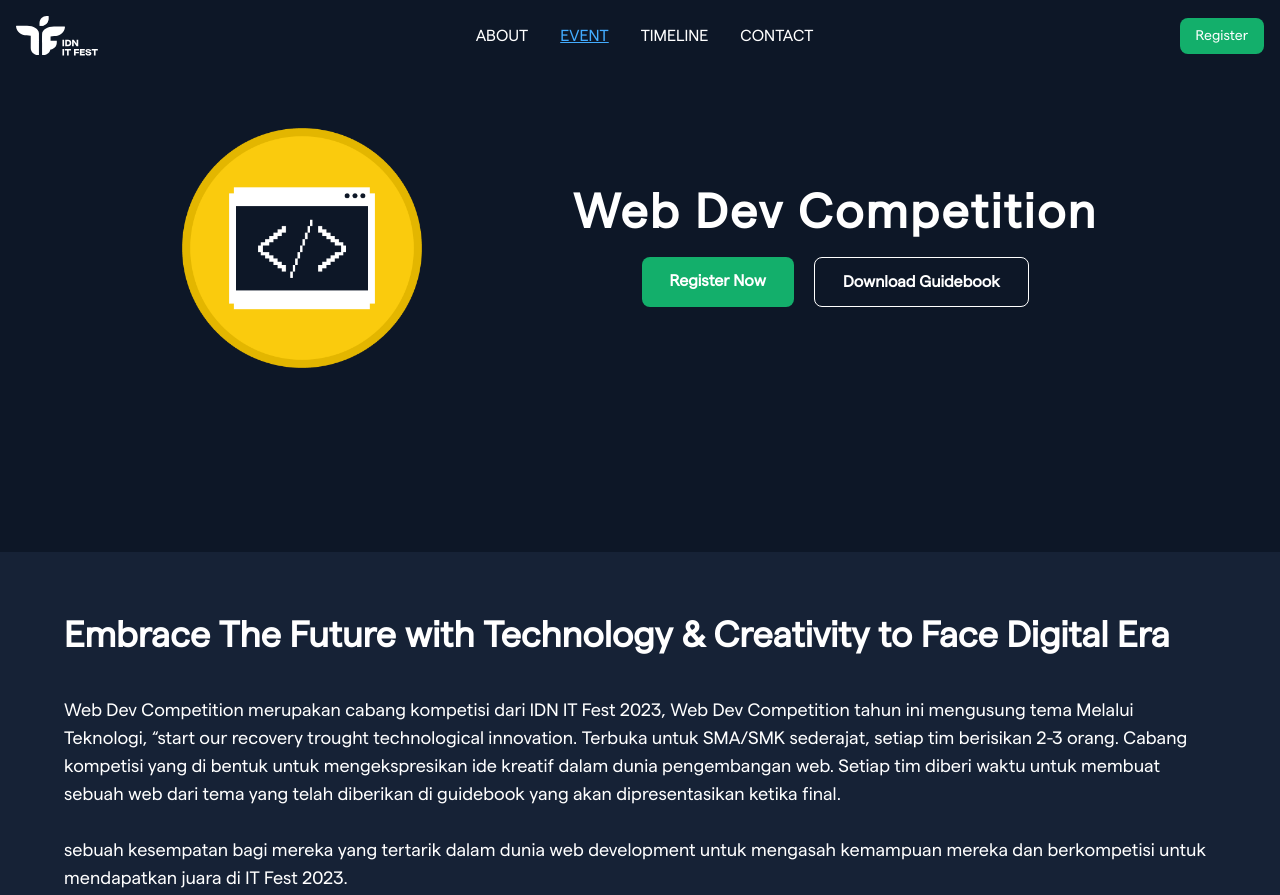
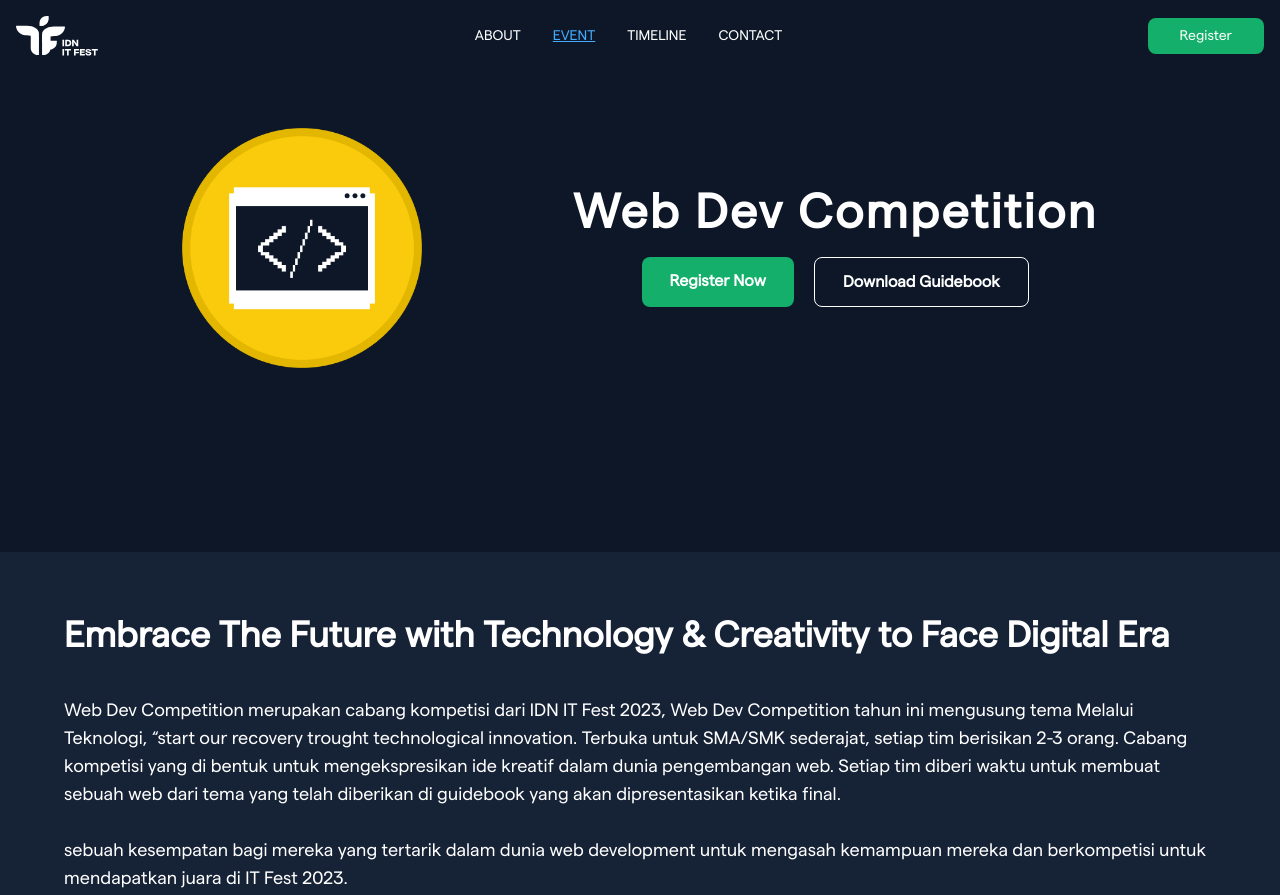
Before and after one commit to akmlrnyn/itfest-2023, a website: page src/web-dev-comp.html in a window 1280 px wide. Shown: the top 895 px of the page. Drawn offline with nearby package versions, Linux system fonts and the light colour scheme.

Commit message:
adding hover effect and change text link size

```diff
--- a/src/web-dev-comp.html
+++ b/src/web-dev-comp.html
@@ -35,7 +35,8 @@
                     <img src="./img/logo-it-fest.svg" class="h-10 mr-3" alt="IT FEST Logo" />
                 </a>
                 <div class="flex md:order-2">
-                    <a href="" type="button" class="text-white bg-green hover:opacity-80 font-medium rounded-lg text-sm px-4 py-2 text-center mr-3 md:mr-0">Register</a>
+                    <a href="" class="text-white transition bg-green hover:opacity-80 font-medium rounded-lg text-sm px-8 py-2 text-center mr-3 md:mr-0">Register</a>
+
                     <button
                         data-collapse-toggle="navbar-sticky"
                         type="button"
@@ -53,16 +54,16 @@
                 <div class="items-center justify-between hidden w-full md:flex md:w-auto md:order-1" id="navbar-sticky">
                     <ul class="flex flex-col p-4 md:p-0 mt-4 font-medium border border-gray-100 rounded-lg md:flex-row md:space-x-8 md:mt-0 md:border-0 dark:bg-gray-800 md:dark:bg-gray-900 dark:border-gray-700">
                         <li>
-                            <a href="index.html" class="block py-2 pl-3 pr-4 text-white rounded hover:bg-162236 md:hover:bg-transparent md:p-0 md:hover:text-blue">ABOUT</a>
+                            <a href="index.html" class="block text-sm transition py-2 pl-3 pr-4 text-white rounded hover:bg-162236 md:hover:bg-transparent md:p-0 md:hover:text-blue">ABOUT</a>
                         </li>
                         <li>
-                            <a href="index.html#competitionList" class="block py-2 pl-3 pr-4 text-blue underline rounded hover:bg-162236 md:hover:bg-transparent md:p-0 md:hover:text-blue">EVENT</a>
+                            <a href="index.html#competitionList" class="block text-sm transition py-2 pl-3 pr-4 text-blue underline rounded hover:bg-162236 md:hover:bg-transparent md:p-0 md:hover:text-blue">EVENT</a>
                         </li>
                         <li>
-                            <a href="#timeline" class="block py-2 pl-3 pr-4 text-white rounded hover:bg-162236 md:hover:bg-transparent md:p-0 md:hover:text-blue">TIMELINE</a>
+                            <a href="#timeline" class="block text-sm transition py-2 pl-3 pr-4 text-white rounded hover:bg-162236 md:hover:bg-transparent md:p-0 md:hover:text-blue">TIMELINE</a>
                         </li>
                         <li>
-                            <a href="#contact" class="block py-2 pl-3 pr-4 text-white rounded hover:bg-162236 md:hover:bg-transparent md:p-0 md:hover:text-blue">CONTACT</a>
+                            <a href="#contact" class="block text-sm transition py-2 pl-3 pr-4 text-white rounded hover:bg-162236 md:hover:bg-transparent md:p-0 md:hover:text-blue">CONTACT</a>
                         </li>
                     </ul>
                 </div>
@@ -79,8 +80,8 @@
             <div class="flex flex-col justify-center">
                 <h1 class="text-center font-bold text-5xl tracking-wider">Web Dev Competition</h1>
                 <div class="flex flex-wrap justify-center mt-5 gap-5">
-                    <a href="https://s.id/itfestwebdev2023" target="_blank" class="bg-green font-bold hover:opacity-80 rounded-lg px-7 py-3">Register Now</a>
-                    <a href="img/WEB DEV-GUIDEBOOK IT FEST 2023.pdf" download class="border hover:opacity-80 border-white font-bold rounded-lg px-7 py-3">Download Guidebook</a>
+                    <a href="https://s.id/itfestwebdev2023" target="_blank" class="bg-green transition font-bold hover:opacity-80 rounded-lg px-7 py-3">Register Now</a>
+                    <a href="img/WEB DEV-GUIDEBOOK IT FEST 2023.pdf" download class="border transition hover:opacity-80 border-white font-bold rounded-lg px-7 py-3">Download Guidebook</a>
                 </div>
             </div>
         </div>
```
Also changed, not shown: output.css.
